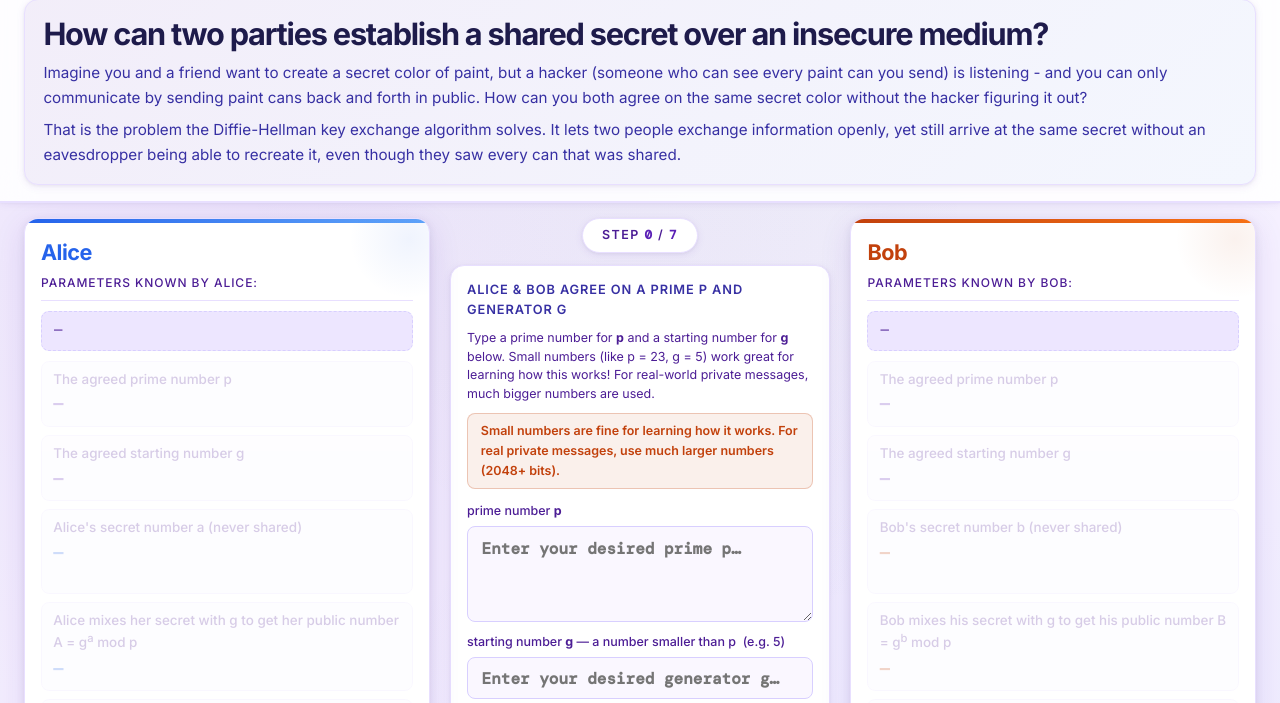
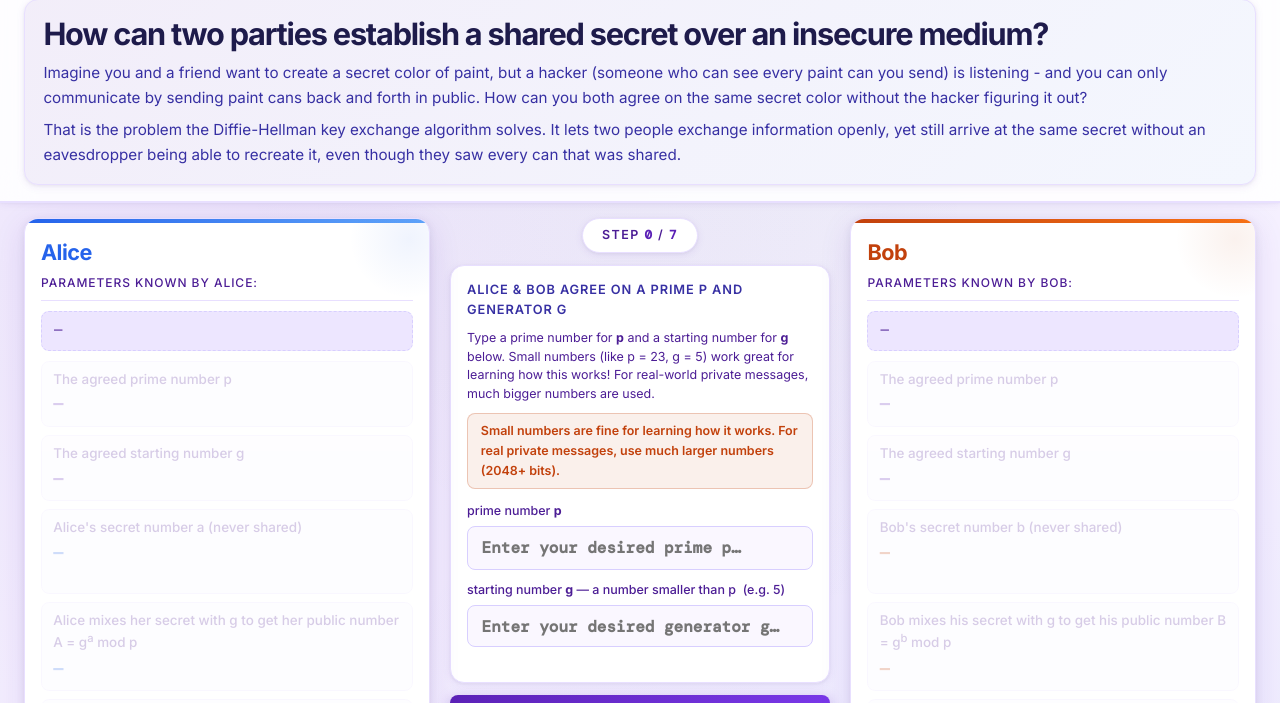
Before and after one commit to LaVie-environment/Diffie-Hellman-Key-Exchange, a website: page index.html in a window 1280 px wide. Shown: the part 58-761 px from the top of the page. Drawn offline with nearby package versions, Linux system fonts and the light colour scheme; a web font is replaced by a local one.

Commit message:
align the textarea input elemtn for ease of flow

```diff
--- a/index.html
+++ b/index.html
@@ -111,7 +111,7 @@
             </div>
             <textarea id="input-p" class="param-input param-textarea"
                       placeholder="Enter a prime number… e.g. 23"
-                      autocomplete="off" spellcheck="false" rows="3"></textarea>
+                      autocomplete="off" spellcheck="false" rows="1"></textarea>
           </div>
 
           <!-- g field — always visible, always editable -->
--- a/style.css
+++ b/style.css
@@ -1,5 +1,5 @@
 /* ═══════════════════════════════════════════════════════════════
-   Diffie-Hellman Demo
+   Diffie-Hellman Demo — style.css  (Redesigned: Soft Lavender Light)
    ═══════════════════════════════════════════════════════════════ */
 
 @import url('https://fonts.googleapis.com/css2?family=Inter:wght@400;500;600;700&family=DM+Mono:wght@400;500;600&display=swap');
@@ -574,14 +574,17 @@ main {
 .reset-link:hover { background: var(--accent-lt); }
 .reset-link:disabled { opacity: 0.35; cursor: default; }
 
-/* ── Textarea variant ────────────────────────────────────────────── */
+/* ── Textarea variant — sized to match the single-line input-g ───── */
 .param-textarea {
-  resize: vertical;
-  min-height: 3rem;
-  font-size: 0.78rem;
-  line-height: 1.55;
+  resize: none;
+  height: auto;
+  min-height: unset;
+  rows: 1;
+  font-size: 1rem;
+  line-height: 1.4;
   word-break: break-all;
   font-family: var(--mono);
+  overflow-y: hidden;
 }
 
 /* ── Custom mode warning ─────────────────────────────────────────── */
```
